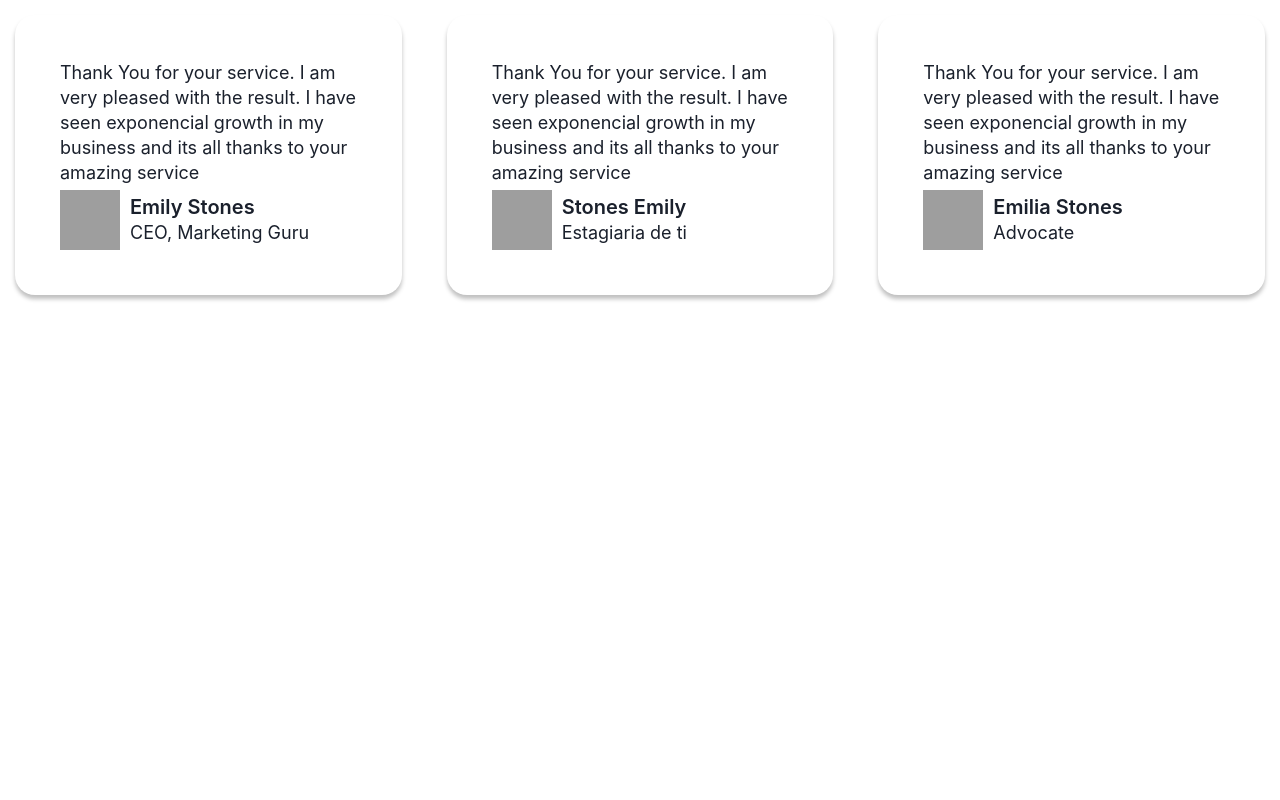
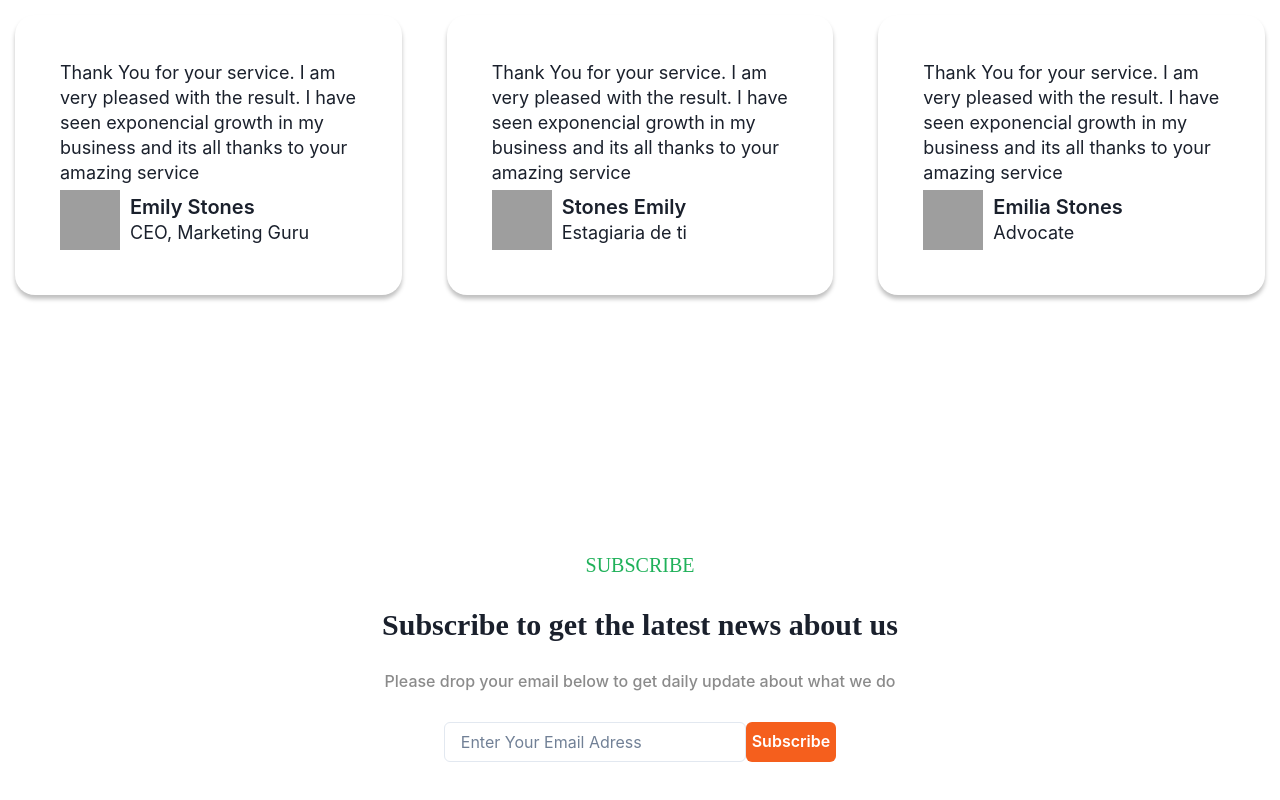
Before and after one commit to Buletiss/AgencyDesign, a React (Create React App) app: page / in a window 1280 px wide. Shown: the part 3648-4448 px from the top of the page. Before the commit the page ends 4055 px from the top, so only its background shows below. Built offline with nearby package versions, Linux system fonts and the light colour scheme; grey boxes are pictures that could not be loaded; a web font is replaced by a local one.

Commit message:
add subscribe

```diff
--- a/src/App.js
+++ b/src/App.js
@@ -8,6 +8,7 @@ import { WhatWeDo } from "./components/WhatWeDo";
 import { Portfolio } from "./components/Portfolio";
 import { Infos } from "./components/Infos";
 import { Testimonials } from "./components/Testimonials";
+import { Subscribe } from "./components/Subscribe";
 
 function App() {
     return (
@@ -19,6 +20,7 @@ function App() {
             <Infos />
             <Portfolio />
             <Testimonials/>
+            <Subscribe/>
         </Box>
     );
 }
--- /dev/null
+++ b/src/components/Subscribe/index.jsx
@@ -0,0 +1,44 @@
+import { Box, Button, Flex, Input, Text } from "@chakra-ui/react";
+
+export const Subscribe = () => {
+  return (
+    <Flex
+      w="100%"
+      h="499px"
+      flexDirection="column"
+      justifyContent="center"
+      alignItems="center"
+      gap="30px"
+    >
+      <Text
+        as="h1"
+        fontFamily="Poppins"
+        fontSize="20px"
+        fontWeight="500"
+        lineHeight="30px"
+        color="#20B15A"
+      >
+        SUBSCRIBE
+      </Text>
+      <Text
+        as="h2"
+        fontFamily="Poppins"
+        fontSize="30px"
+        fontWeight="600"
+        lineHeight="30px"
+        textAlign="center"
+      >
+        Subscribe to get the latest news about us
+      </Text>
+      <Text fontSize="16px" color="#8B8B8B" lineHeight="22px" fontWeight="500">
+        Please drop your email below to get daily update about what we do
+      </Text>
+      <Flex>
+        <Input placeholder="Enter Your Email Adress" />
+        <Button bg="#F55F1D" color="#fff">
+          Subscribe
+        </Button>
+      </Flex>
+    </Flex>
+  );
+};
```
